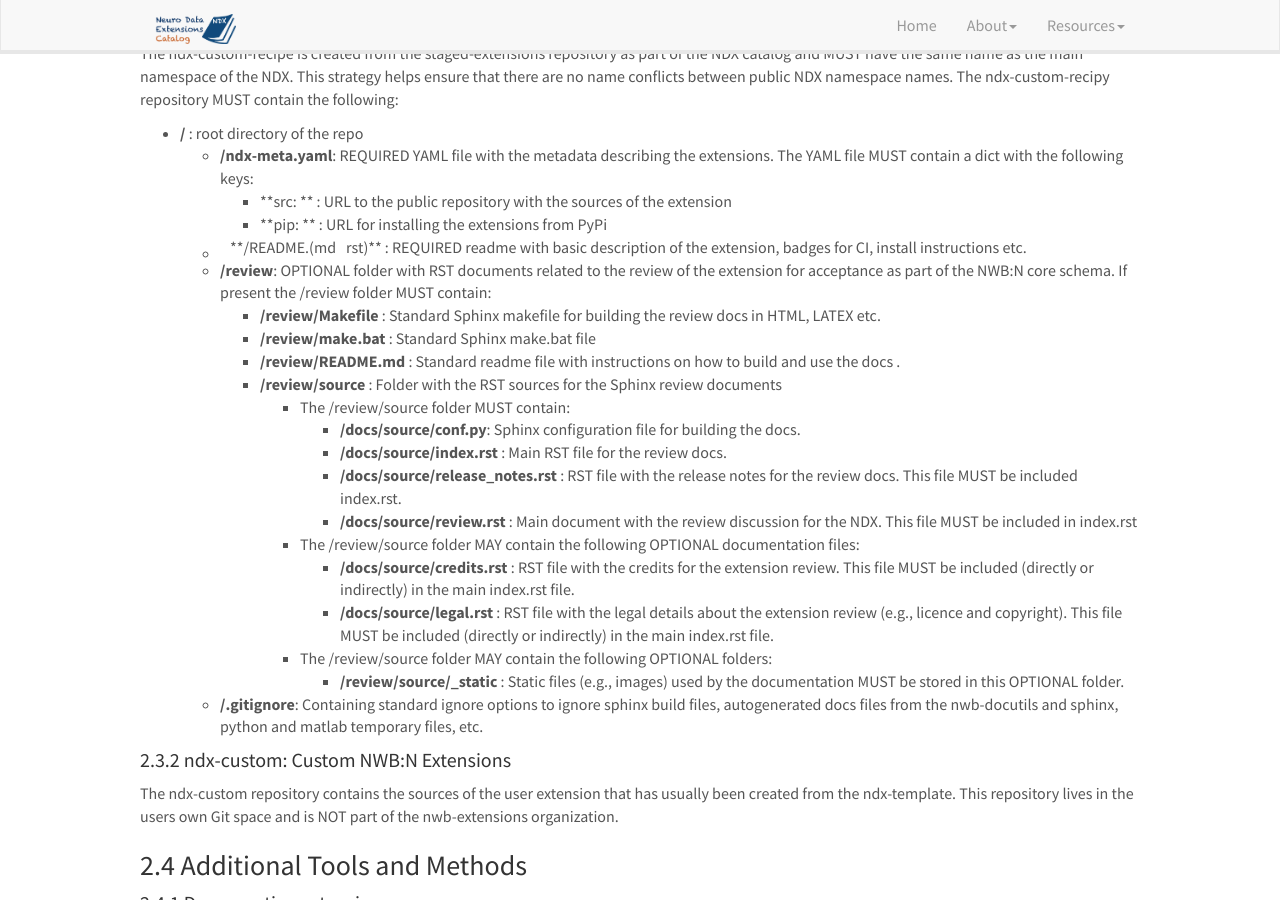
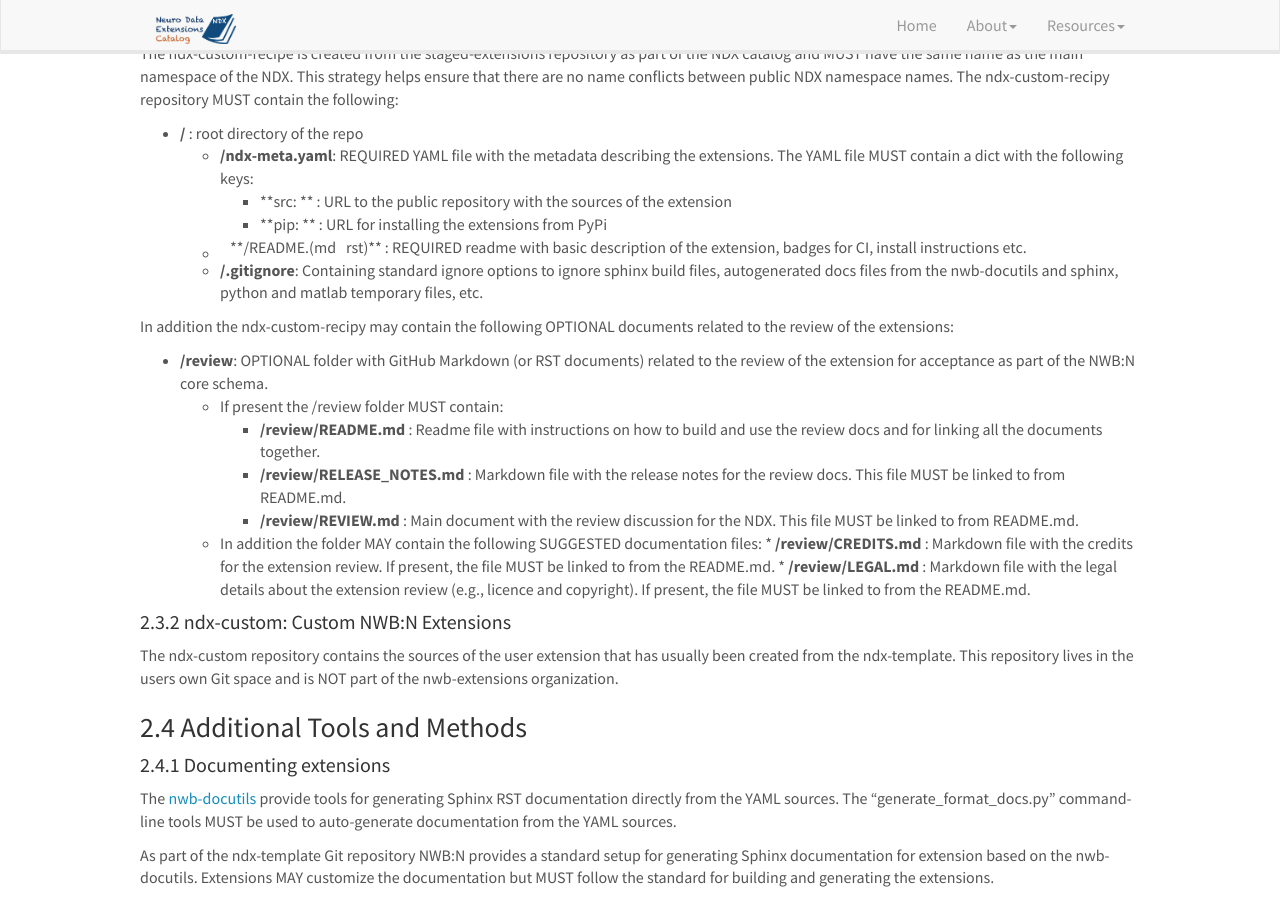
Before and after one commit to nwb-extensions/nwb-extensions.github.io, a Jekyll site: the page built from _pages/extension_sharing_strategies.md, in a window 1280 px wide and 900 px high, scrolled down 1547 px. Built offline with Jekyll 4.4.1, drawn with Linux system fonts in a browser that asks for light colours; nearby versions of some CDN libraries.

Commit message:
Updated review docs to markdown files (rather than Sphinx)

```diff
--- a/_pages/extension_sharing_strategies.md
+++ b/_pages/extension_sharing_strategies.md
@@ -67,23 +67,18 @@ The ndx-custom-recipe is created from the staged-extensions repository as part o
       * **src: <URL>** : URL to the public repository with the sources of the extension
       * **pip: <URL>** : URL for installing the extensions from PyPi
    * **/README.(md|rst)** : REQUIRED readme with basic description of the extension, badges for CI, install instructions etc.
-   * **/review**: OPTIONAL folder with RST documents related to the review of the extension for acceptance as part of the NWB:N core schema. If present the /review folder MUST contain:
-      * **/review/Makefile** : Standard Sphinx makefile for building the review docs  in HTML, LATEX etc.
-      * **/review/make.bat** : Standard Sphinx make.bat file
-      * **/review/README.md** : Standard readme file with instructions on how to build and use the docs .
-      * **/review/source** : Folder with the RST sources for the Sphinx review documents
-         * The /review/source folder MUST contain:
-            * **/docs/source/conf.py**: Sphinx configuration file for building the docs.
-            * **/docs/source/index.rst** : Main RST file for the review docs.
-            * **/docs/source/release_notes.rst** : RST file with the release notes for the review docs.  This file MUST be included index.rst.
-            * **/docs/source/review.rst** : Main document with the review discussion for the NDX. This file MUST be included in index.rst
-         * The /review/source folder MAY contain the following OPTIONAL documentation files:
-            * **/docs/source/credits.rst** : RST file with the credits for the extension review. This file MUST be included (directly or indirectly) in the main index.rst file.
-            * **/docs/source/legal.rst** : RST file with the legal details about the extension review (e.g., licence and copyright). This file MUST be included (directly or indirectly) in the main index.rst file.
-         * The /review/source folder MAY contain the following OPTIONAL folders:
-            * **/review/source/_static** : Static files (e.g., images) used by the documentation MUST be stored in this OPTIONAL folder.
    * **/.gitignore**: Containing standard ignore options to ignore sphinx build files, autogenerated docs files from the nwb-docutils and sphinx, python and matlab temporary files, etc.
 
+In addition the ndx-custom-recipy may contain the following OPTIONAL documents related to the review of the extensions:
+
+   * **/review**: OPTIONAL folder with GitHub Markdown (or RST documents) related to the review of the extension for acceptance as part of the NWB:N core schema.
+      * If present the /review folder MUST contain:
+          * **/review/README.md** : Readme file with instructions on how to build and use the review docs and for linking all the documents together.
+          * **/review/RELEASE_NOTES.md** : Markdown file with the release notes for the review docs. This file MUST be linked to from README.md.
+          * **/review/REVIEW.md** : Main document with the review discussion for the NDX. This file MUST be linked to from README.md.
+      * In addition the folder MAY contain the following SUGGESTED documentation files:
+            * **/review/CREDITS.md** : Markdown file with the credits for the extension review. If present, the file MUST be linked to from the README.md.
+            * **/review/LEGAL.md** : Markdown file with the legal details about the extension review (e.g., licence and copyright). If present, the file MUST be linked to from the README.md.
 
 #### 2.3.2 ndx-custom: Custom NWB:N Extensions
 The ndx-custom repository contains the sources of the user extension that has usually been created from the ndx-template. This repository lives in the users own Git space and is NOT part of the nwb-extensions organization.
```
